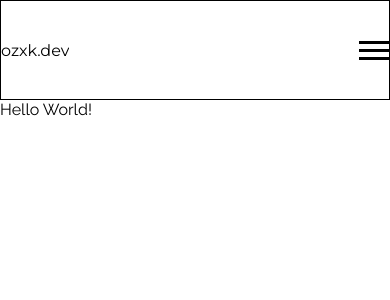
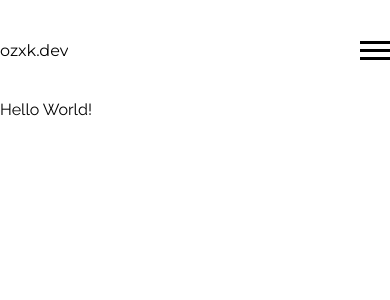
Before and after one commit to Ouzx/ozxkdev, a Next.js app: page / in a window 390 px wide. Shown: the top 300 px of the page. Built offline with nearby package versions, Linux system fonts and the light colour scheme.

Commit message:
xl breakpoint added

```diff
--- a/src/app/Components/Header.module.scss
+++ b/src/app/Components/Header.module.scss
@@ -4,15 +4,24 @@
   background-color: transparent;
   // color: #fff;
   height: 6.25rem;
-  border: 1px solid #000;
+  // border: 1px solid #000;
 
   display: flex;
   justify-content: space-between;
   align-items: center;
 
   max-width: 100%;
+  padding: 0 1.5rem;
+  margin: 0 auto;
+
+  transition: 0.4s;
+
   @include screens.lg {
     max-width: 80%;
-    margin: 0 auto;
+    padding: 0;
+  }
+
+  @include screens.xl {
+    max-width: 70%;
   }
 }
```
